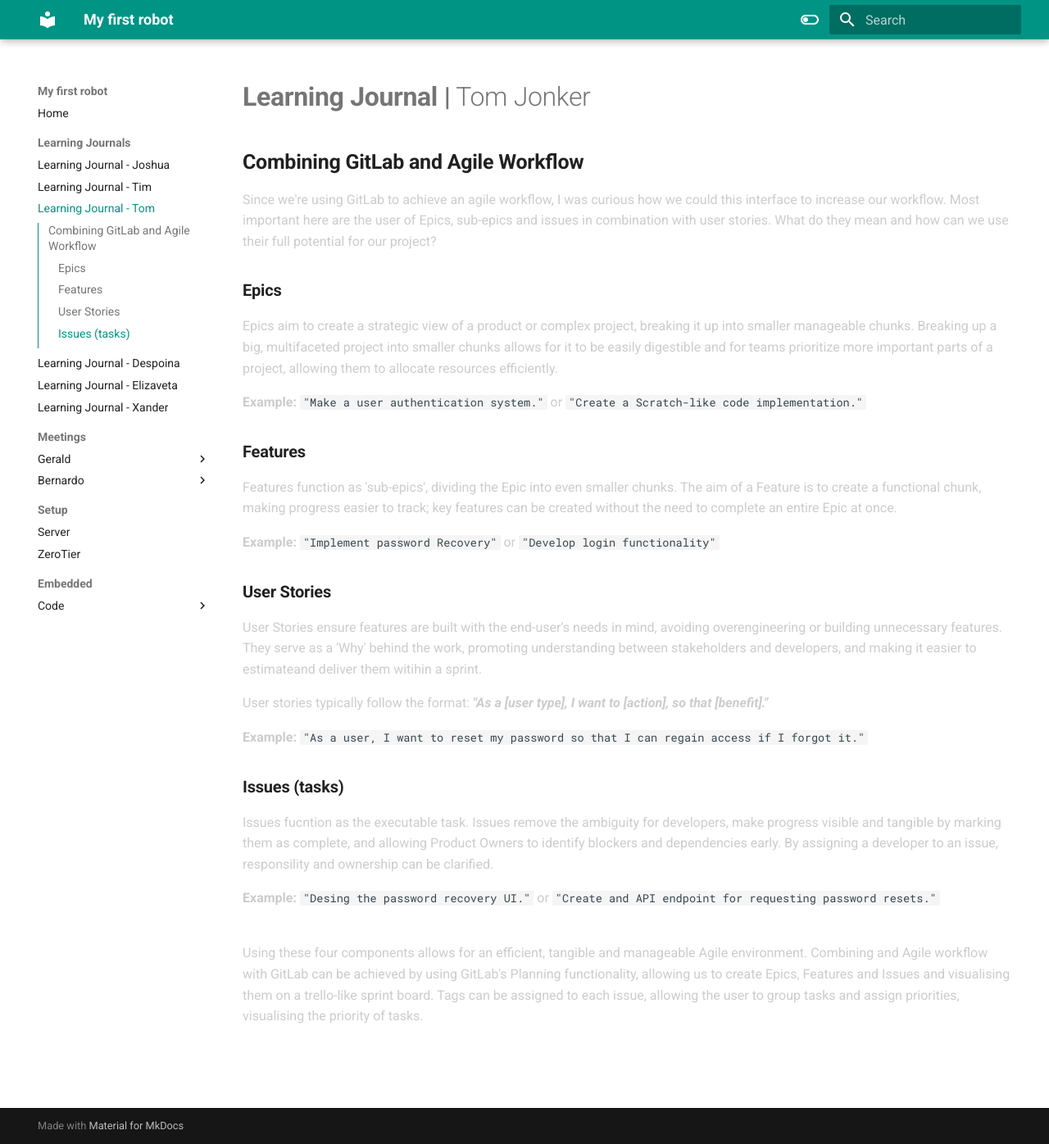
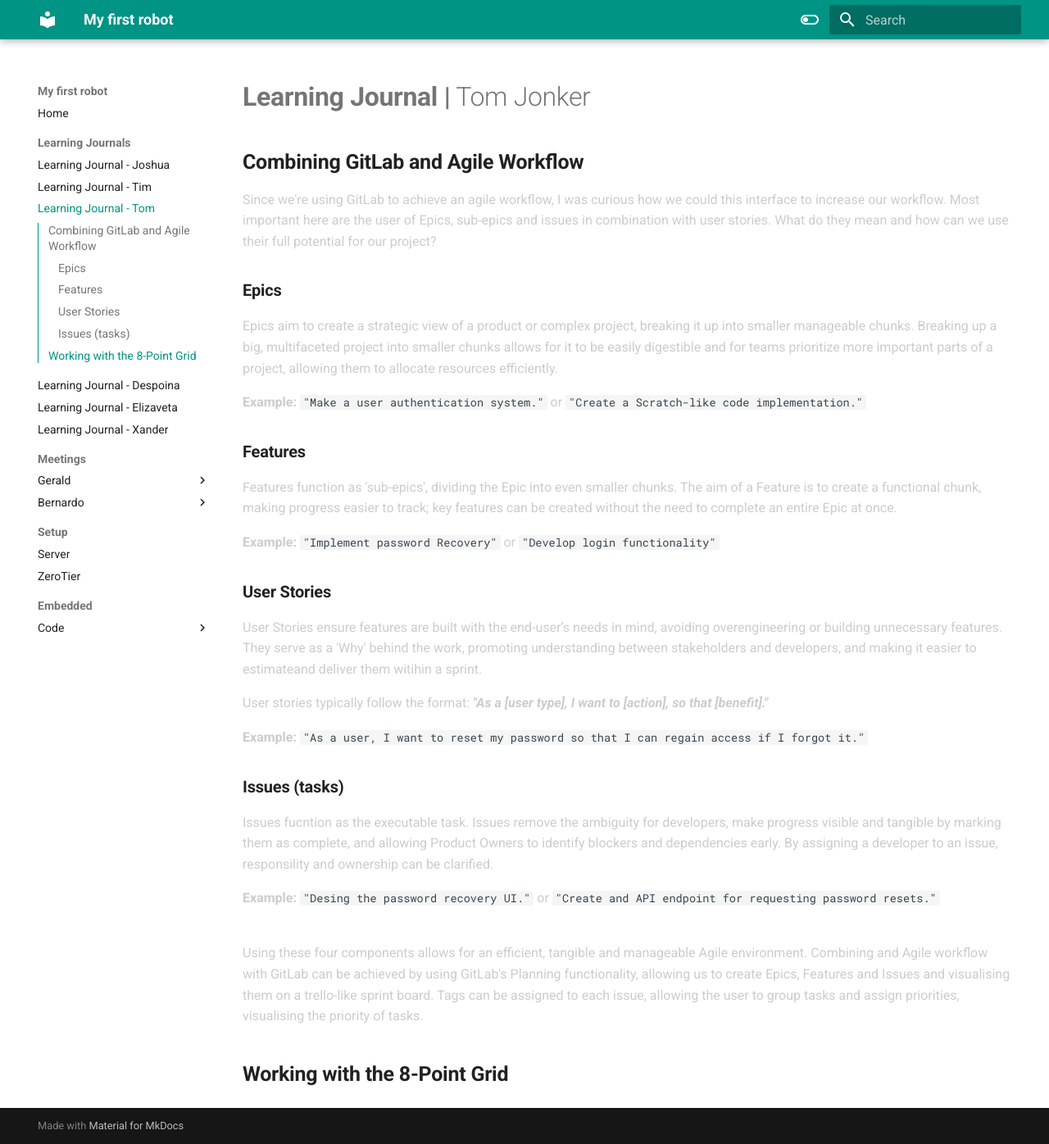
Before and after one commit to VioletHarmon2002/MyFirstRobot, an MkDocs documentation site: the page built from docs/Learning Journals/learning-journal-tom.md, in a window 1280 px wide and 1396 px high. Shown: the whole window at 82% size. Built offline with MkDocs 1.6.1 and Material for MkDocs 9.7.7, drawn with Linux system fonts in a browser that asks for light colours.

Commit message:
Prepared the learning journal for the research

```diff
--- a/docs/Learning Journals/learning-journal-tom.md
+++ b/docs/Learning Journals/learning-journal-tom.md
@@ -27,3 +27,7 @@
 
 <br>
 Using these four components allows for an efficient, tangible and manageable Agile environment. Combining and Agile workflow with GitLab can be achieved by using GitLab's Planning functionality, allowing us to create Epics, Features and Issues and visualising them on a trello-like sprint board. Tags can be assigned to each issue, allowing the user to group tasks and assign priorities, visualising the priority of tasks.
+
+
+
+## **Working with the 8-Point Grid**
```
